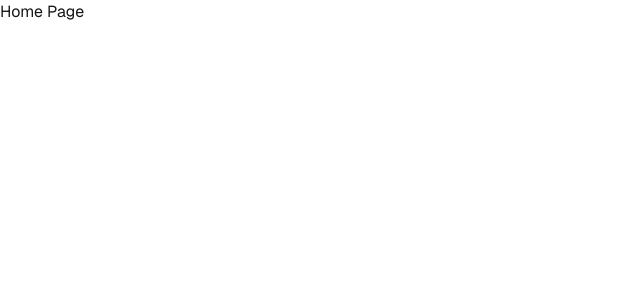
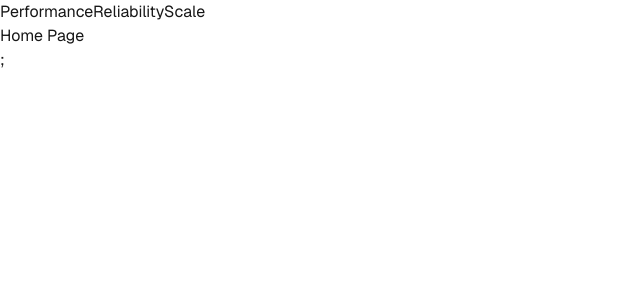
Before and after one commit to SmackSmash/next-corp, a Next.js app: page / in a window 1280 px wide. Shown: the top 300 px of the page, without its empty margins (0-640 px from the left). Built offline with nearby package versions, Linux system fonts and the light colour scheme.

Commit message:
Added links

```diff
--- a/src/app/page.tsx
+++ b/src/app/page.tsx
@@ -1,3 +1,14 @@
+import Link from 'next/link';
+
 export default function Home() {
-  return <div>Home Page</div>;
+  return (
+    <div>
+      <div>
+        <Link href='performance'>Performance</Link>
+        <Link href='reliability'>Reliability</Link>
+        <Link href='scale'>Scale</Link>
+      </div>
+      <div>Home Page</div>;
+    </div>
+  );
 }
--- a/src/app/performance/page.tsx
+++ b/src/app/performance/page.tsx
@@ -1,3 +1,3 @@
-export default function Performance() {
+export default function PerformancePage() {
   return <div>Performance Page</div>;
 }
--- /dev/null
+++ b/src/app/reliability/page.tsx
@@ -0,0 +1,3 @@
+export default function ReliabilityPage() {
+  return <div>Reliability Page</div>;
+}
--- /dev/null
+++ b/src/app/scale/page.tsx
@@ -0,0 +1,3 @@
+export default function ScalePage() {
+  return <div>Scale Page</div>;
+}
```
